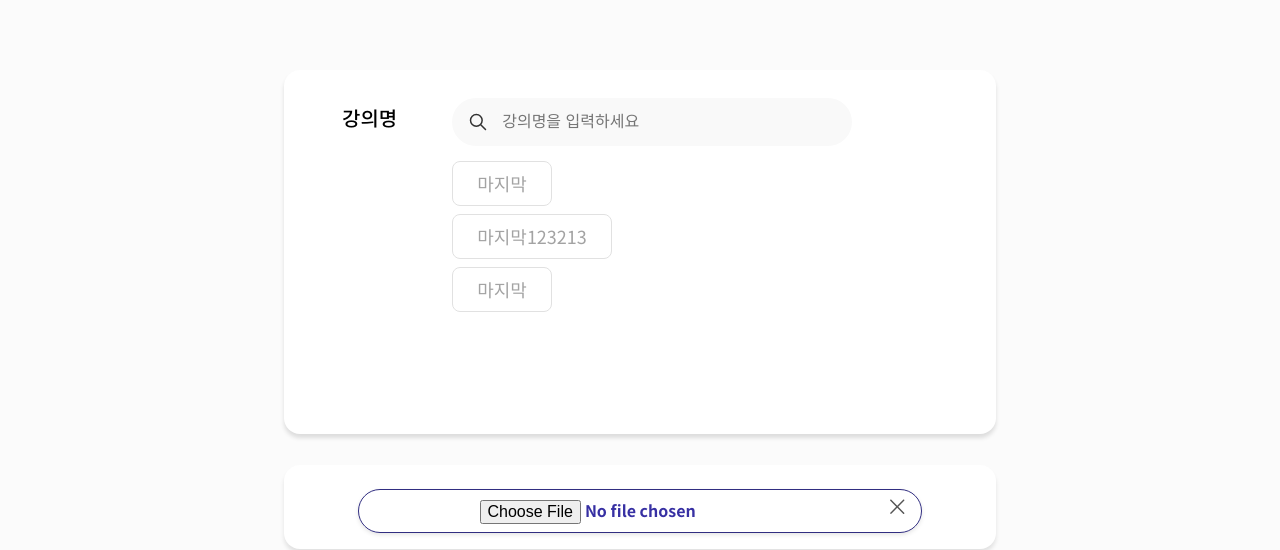
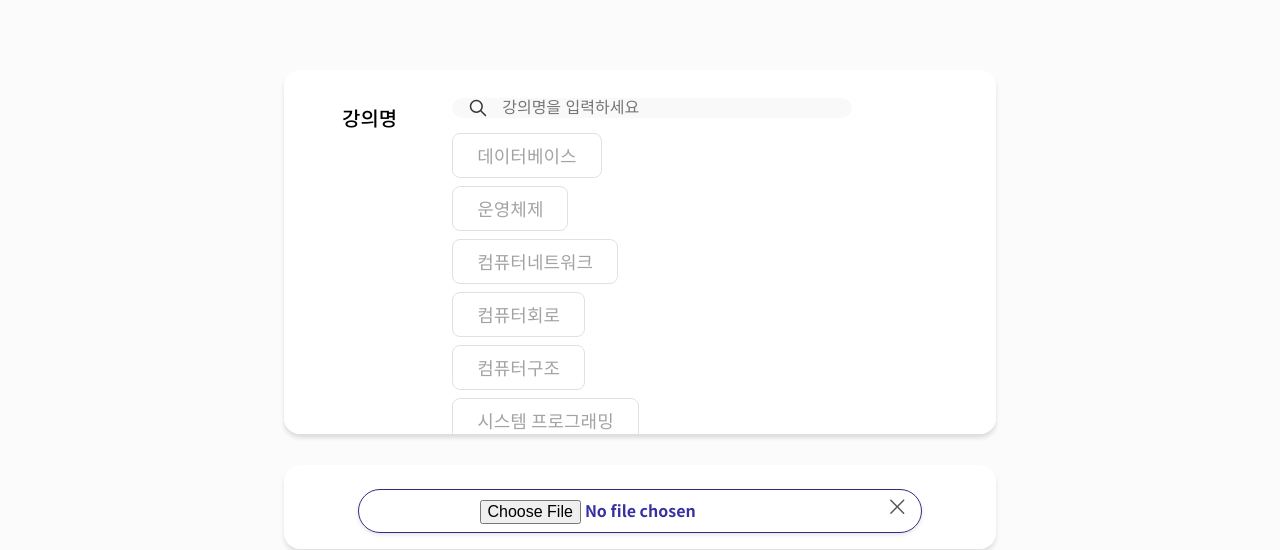
Before and after one commit to kuiz-project/minhoFront, a React (Create React App) app: page /upload in a window 1280 px wide. Shown: the part 291-841 px from the top of the page. Built offline with nearby package versions, Linux system fonts and the light colour scheme; no server answers.

Commit message:
[Refactor] 강의명 더미데이터 추가, 스크롤 가림

```diff
--- a/src/pages/Upload/Upload.js
+++ b/src/pages/Upload/Upload.js
@@ -29,6 +29,38 @@ const Upload = () => {
 
   /* 파일 수정 텍스트 */
   const [fileEditText, setFileEditText] = useState();
+
+  const subjects = [
+    {
+      subjectName: "데이터베이스",
+      subjectId: 1,
+    },
+    {
+      subjectName: "운영체제",
+      subjectId: 2,
+    },
+    {
+      subjectName: "컴퓨터네트워크",
+      subjectId: 3,
+    },
+    {
+      subjectName: "컴퓨터회로",
+      subjectId: 4,
+    },
+
+    {
+      subjectName: "컴퓨터구조",
+      subjectId: 5,
+    },
+    {
+      subjectName: "시스템 프로그래밍",
+      subjectId: 6,
+    },
+    {
+      subjectName: "자바 프로그래밍",
+      subjectId: 7,
+    },
+  ];
 
   const fetchInitialData = async () => {
     const res = await myfolderAPI.get();
@@ -105,11 +137,10 @@ const Upload = () => {
   // directory 수정
   // 중복일 때 : input 해제
   // default 폴더는 더블클릭 금지
-  const handleDirectoryEdit = async (e, dir) => {
-    const { folder_name, folder_id } = dir;
+  const handleDirectoryEdit = async (e, dirId) => {
     const submission = {
       folder_name: directoryEditText,
-      folder_id,
+      folder_id: dirId,
     };
     // 엔터로 수정 요청
     if (e.keyCode === 13) {
@@ -217,7 +248,7 @@ const Upload = () => {
                       handleDirectoryInput(e);
                     }}
                     onKeyDown={(e) => {
-                      handleDirectoryEdit(e, directory);
+                      handleDirectoryEdit(e, directory.folder_id);
                     }}
                   />
                 ) : (
@@ -276,9 +307,9 @@ const Upload = () => {
               />
             </S.UploadTopSearch>
             <S.SearchList>
-              <S.SearchItem>마지막</S.SearchItem>
-              <S.SearchItem>마지막123213</S.SearchItem>
-              <S.SearchItem>마지막</S.SearchItem>
+              {subjects.map((subject) => (
+                <S.SearchItem>{subject.subjectName}</S.SearchItem>
+              ))}
             </S.SearchList>
           </S.UploadSearch>
         </S.LectureWrapper>
--- a/src/pages/Upload/styles/index.js
+++ b/src/pages/Upload/styles/index.js
@@ -117,9 +117,14 @@ export const LectureWrapper = styled.div`
   box-shadow: 0px 4px 4px 0px rgba(0, 0, 0, 0.12);
   display: flex;
   gap: 55px;
-  overflow: auto;
   position: relative;
   padding: 28px 140px 16px 58px;
+  overflow: scroll;
+  // webkit 렌더링 엔진에서 스크롤 바 숨기기
+  &::-webkit-scrollbar {
+    /* This is the magic bit for WebKit */
+    display: none;
+  }
 `;
 
 export const UploadName = styled.span`
@@ -137,7 +142,6 @@ export const UploadSearch = styled.span`
 `;
 
 export const UploadTopSearch = styled.span`
-  position: sticky;
   border-radius: 62px;
   height: 48px;
   width: 400px;
```
